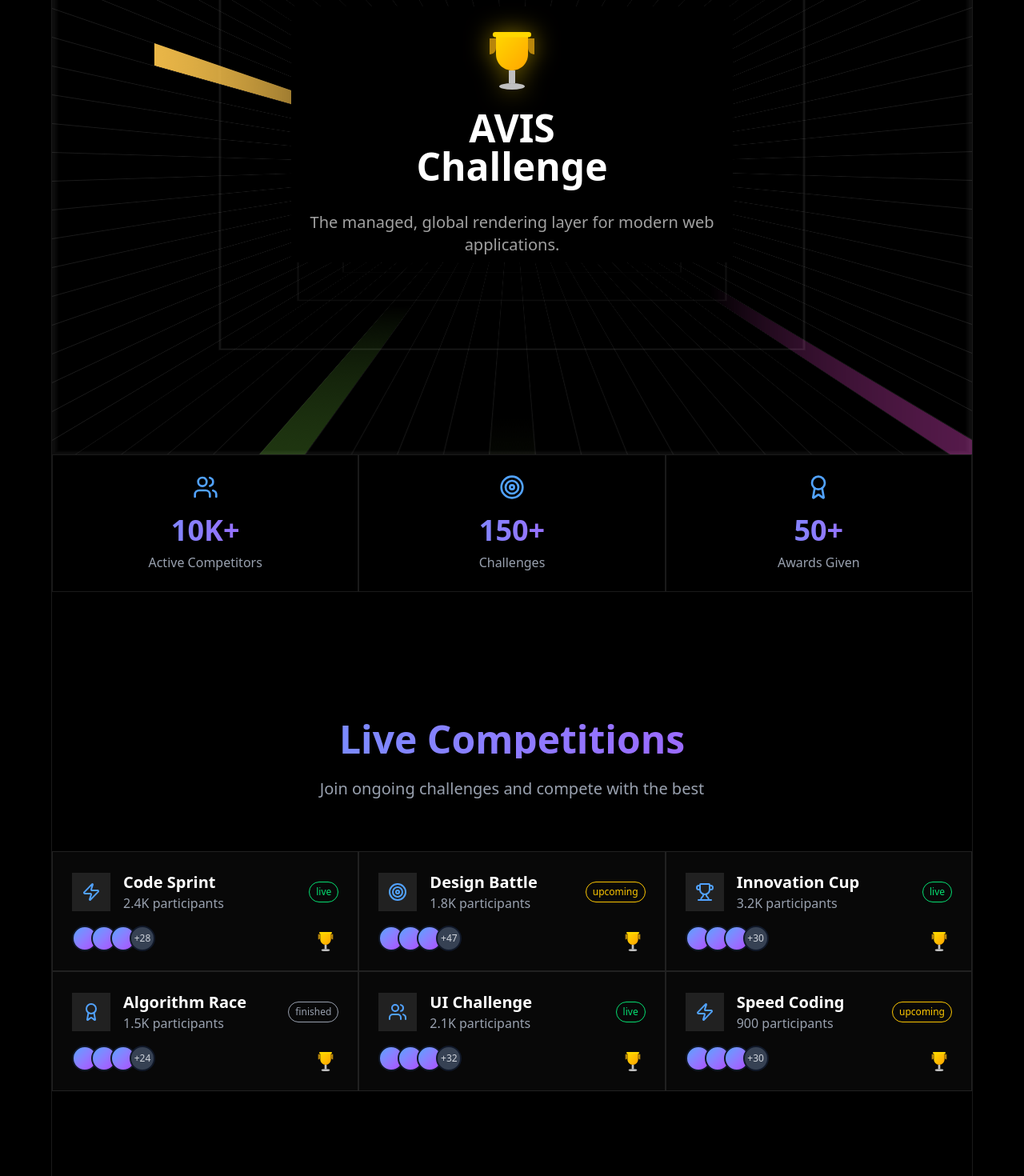
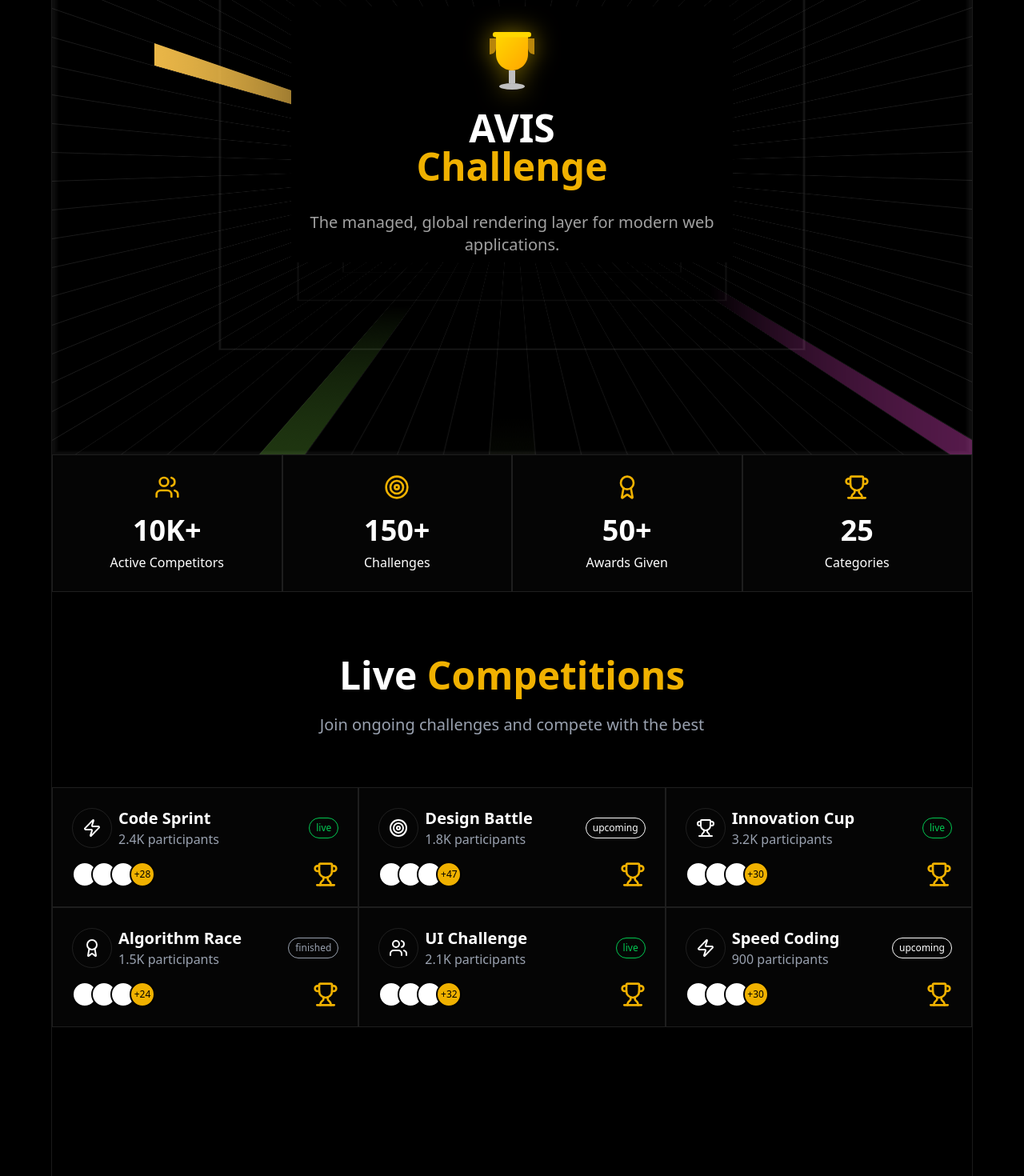
Before and after one commit to Sarina-R/AVIS-landing-page, a Next.js app: page /avis-challenge in a window 1280 px wide. Shown: the part 220-1690 px from the top of the page at 80% size. Built offline with nearby package versions, Linux system fonts and the light colour scheme.

Commit message:
colors +ts errors

```diff
--- a/app/avis-challenge/page.tsx
+++ b/app/avis-challenge/page.tsx
@@ -1,25 +1,18 @@
 'use client'
 
-import { useState } from 'react'
 import { Navigation } from '@/components/event-page-component/Navigation'
-import { CelebrationPopup } from '@/components/challenge-page-components/CelebrationPopup'
 import { HeroSection } from '@/components/challenge-page-components/HeroSection'
 import { CompetitionSection } from '@/components/challenge-page-components/CompetitionSection'
 import { ConnectionVisualization } from '@/components/challenge-page-components/ConnectionVisualization'
 import { Footer } from '@/components/event-page-component/Footer'
 
 export default function AVISChallenge() {
-  const [showCelebration, setShowCelebration] = useState(false)
-
   return (
     <div className='min-h-screen bg-black text-white'>
       <Navigation />
       <main className='max-w-6xl mx-auto border-l border-r border-white/10 mt-17'>
-        <HeroSection onCelebrate={() => setShowCelebration(true)} />
-        <CelebrationPopup
-          isVisible={showCelebration}
-          onClose={() => setShowCelebration(false)}
-        />
+        <HeroSection />
+
         <CompetitionSection />
         <ConnectionVisualization />
       </main>
--- a/components/challenge-page-components/CompetitionSection.tsx
+++ b/components/challenge-page-components/CompetitionSection.tsx
@@ -1,8 +1,11 @@
 import { FC, useRef } from 'react'
 import { motion } from 'framer-motion'
 import { Zap, Target, Trophy, Award, Users } from 'lucide-react'
-import { TrophySVG } from './TrophySVG'
 import { useInView } from 'framer-motion'
+
+const TrophySVG: FC<{ className?: string }> = ({ className = 'w-6 h-6' }) => (
+  <Trophy className={className} />
+)
 
 interface Competition {
   title: string
@@ -56,15 +59,15 @@ export const CompetitionSection: FC = () => {
     { value: '10K+', label: 'Active Competitors', icon: Users },
     { value: '150+', label: 'Challenges', icon: Target },
     { value: '50+', label: 'Awards Given', icon: Award },
-    // { value: '25', label: 'Categories', icon: Trophy },
+    { value: '25', label: 'Categories', icon: Trophy },
   ]
 
   return (
-    <>
+    <div className='bg-black text-white min-h-screen '>
       {/* Stats Section */}
-      <section className=''>
+      <section>
         <div className='max-w-6xl mx-auto'>
-          <div className='grid grid-cols-2 md:grid-cols-3 mb-20'>
+          <div className='grid grid-cols-2 md:grid-cols-4 mb-20'>
             {stats.map((stat, i) => (
               <StatCard key={i} {...stat} delay={i * 0.1} />
             ))}
@@ -73,30 +76,30 @@ export const CompetitionSection: FC = () => {
       </section>
 
       {/* Live Competitions */}
-      <section className='py-20 /10'>
+      <section>
         <div className='max-w-6xl mx-auto'>
           <motion.div
             initial={{ opacity: 0, y: 30 }}
             whileInView={{ opacity: 1, y: 0 }}
-            transition={{ duration: 0.6, repeat: 0 }}
+            transition={{ duration: 0.6 }}
             viewport={{ once: true }}
             className='text-center mb-16'
           >
-            <h2 className='text-4xl md:text-5xl font-bold mb-6 text-transparent bg-gradient-to-r from-blue-400 to-purple-500 bg-clip-text'>
-              Live Competitions
+            <h2 className='text-4xl md:text-5xl font-bold mb-6 text-white'>
+              Live <span className='text-yellow-500'>Competitions</span>
             </h2>
             <p className='text-xl text-gray-400 max-w-2xl mx-auto'>
               Join ongoing challenges and compete with the best
             </p>
           </motion.div>
-          <div className='grid md:grid-cols-2 lg:grid-cols-3'>
+          <div className='grid grid-cols-2 lg:grid-cols-3'>
             {competitions.map((comp, i) => (
               <CompetitionCard key={i} {...comp} delay={i * 0.1} />
             ))}
           </div>
         </div>
       </section>
-    </>
+    </div>
   )
 }
 
@@ -117,10 +120,18 @@ const CompetitionCard: FC<CompetitionCardProps> = ({
 }) => {
   const ref = useRef<HTMLDivElement>(null)
   const isInView = useInView(ref, { once: true })
-  const statusColors = {
-    live: 'text-green-400 border-green-400',
-    upcoming: 'text-yellow-400 border-yellow-400',
-    finished: 'text-gray-400 border-gray-400',
+
+  const getStatusStyle = (status: string) => {
+    switch (status) {
+      case 'live':
+        return 'text-green-500 border-green-500'
+      case 'upcoming':
+        return 'text-white border-white'
+      case 'finished':
+        return 'text-gray-400 border-gray-400'
+      default:
+        return 'text-white border-white'
+    }
   }
 
   return (
@@ -129,22 +140,24 @@ const CompetitionCard: FC<CompetitionCardProps> = ({
       initial={{ opacity: 0, y: 30 }}
       animate={isInView ? { opacity: 1, y: 0 } : {}}
       transition={{ duration: 0.6, delay }}
-      className='bg-white/[0.03] backdrop-blur-sm border border-white/10 p-6 hover:border-yellow-500/50 transition-all duration-300 group cursor-pointer'
+      className='border border-white/10 bg-white/[0.02] p-6 hover:border-white/20 transition-all duration-300 group cursor-pointer'
     >
       <div className='flex items-center justify-between mb-4'>
-        <div className='flex items-center gap-4'>
-          <div className='p-3 bg-white/10 group-hover:bg-blue-500/30 transition-colors'>
-            <Icon className='w-6 h-6 text-blue-400' />
+        <div className='flex items-center'>
+          <div className='p-3 rounded-full mr-2 border border-white/10 group-hover:border-white/20 transition-all duration-300'>
+            <Icon className='w-6 h-6 text-white' />
           </div>
           <div>
-            <h3 className='text-xl font-semibold text-white group-hover:text-blue-300 transition-colors'>
+            <h3 className='text-xl font-semibold text-white  transition-colors'>
               {title}
             </h3>
             <p className='text-gray-400'>{participants} participants</p>
           </div>
         </div>
         <span
-          className={`px-2 py-1 text-xs border rounded-full ${statusColors[status]}`}
+          className={`px-2 py-1 text-xs border rounded-full ${getStatusStyle(
+            status
+          )}`}
         >
           {status}
         </span>
@@ -154,14 +167,14 @@ const CompetitionCard: FC<CompetitionCardProps> = ({
           {[...Array(3)].map((_, i) => (
             <div
               key={i}
-              className='w-8 h-8 bg-gradient-to-br from-blue-400 to-purple-500 rounded-full border-2 border-gray-900'
+              className='w-8 h-8 bg-white rounded-full border-2 border-black'
             />
           ))}
-          <div className='w-8 h-8 bg-gray-700 rounded-full border-2 border-gray-900 flex items-center justify-center text-xs text-gray-300'>
+          <div className='w-8 h-8 bg-yellow-500 rounded-full border-2 border-black flex items-center justify-center text-xs text-black'>
             +{Math.floor(Math.random() * 50)}
           </div>
         </div>
-        <TrophySVG className='w-8 h-8' />
+        <TrophySVG className='w-8 h-8 text-yellow-500' />
       </div>
     </motion.div>
   )
@@ -184,22 +197,24 @@ const StatCard: FC<StatCardProps> = ({ value, label, delay, icon: Icon }) => {
       initial={{ opacity: 0, y: 20 }}
       animate={isInView ? { opacity: 1, y: 0 } : {}}
       transition={{ duration: 0.5, delay }}
-      className='text-center p-6 border border-white/10 hover:border-blue-500/50 transition-all duration-300'
+      className='text-center p-6 border border-white/10 hover:border-yellow-500/30 transition-all duration-300 bg-white/[0.02]'
     >
       {Icon && (
         <div className='inline-block mb-3'>
-          <Icon className='w-8 h-8 text-blue-400 mx-auto' />
+          <Icon className='w-8 h-8 text-yellow-500 mx-auto' />
         </div>
       )}
       <motion.div
         initial={{ opacity: 0 }}
         animate={isInView ? { opacity: 1 } : {}}
         transition={{ duration: 0.5, delay: delay + 0.2 }}
-        className='text-4xl font-bold text-transparent bg-gradient-to-r from-blue-400 to-purple-500 bg-clip-text mb-2'
+        className='text-4xl font-bold mb-2'
       >
         {value}
       </motion.div>
-      <div className='text-gray-400'>{label}</div>
+      <div className='text-white'>{label}</div>
     </motion.div>
   )
 }
+
+export default CompetitionSection
--- a/components/challenge-page-components/ConnectionVisualization.tsx
+++ b/components/challenge-page-components/ConnectionVisualization.tsx
@@ -7,7 +7,7 @@ export const ConnectionVisualization: FC = () => {
   const isInView = useInView(ref, { once: true })
 
   return (
-    <section className='px-6 min-h-[80vh]' ref={ref}>
+    <section className='px-6 pt-16 min-h-[80vh]' ref={ref}>
       <div className='max-w-4xl mx-auto text-center'>
         <motion.div
           initial={{ opacity: 0 }}
@@ -72,7 +72,7 @@ export const ConnectionVisualization: FC = () => {
             initial={{ opacity: 0, y: 20 }}
             animate={isInView ? { opacity: 1, y: 0 } : {}}
             transition={{ duration: 0.6, delay: 0.5, repeat: 0 }}
-            className='text-3xl font-bold text-transparent bg-gradient-to-r from-blue-400 to-purple-500 bg-clip-text mt-8 mb-4'
+            className='text-3xl font-bold bg-clip-text mt-8 mb-4'
           >
             Connected Through Competition
           </motion.h3>
--- a/components/challenge-page-components/HeroSection.tsx
+++ b/components/challenge-page-components/HeroSection.tsx
@@ -1,14 +1,9 @@
-import { FC, useRef } from 'react'
+import { useRef } from 'react'
 import { motion, useInView } from 'framer-motion'
-import { ArrowRight } from 'lucide-react'
 import { WarpBackground } from '../magicui/warp-background'
 import { TrophySVG } from './TrophySVG'
 
-interface HeroSectionProps {
-  onCelebrate: () => void
-}
-
-export const HeroSection: FC<HeroSectionProps> = ({ onCelebrate }) => {
+export const HeroSection = () => {
   const ref = useRef<HTMLElement>(null)
   const isInView = useInView(ref, { once: true })
 
@@ -37,10 +32,10 @@ export const HeroSection: FC<HeroSectionProps> = ({ onCelebrate }) => {
             transition={{ duration: 0.8 }}
             className='space-y-8'
           >
-            <h1 className='text-3xl md:text-5xl font-bold text-white'>
+            <h1 className='text-3xl md:text-5xl font-bold'>
               AVIS
               <br />
-              Challenge
+              <span className='text-yellow-500'>Challenge</span>
             </h1>
             <p className='text-xl text-neutral-400'>
               The managed, global rendering layer for modern web applications.
```
